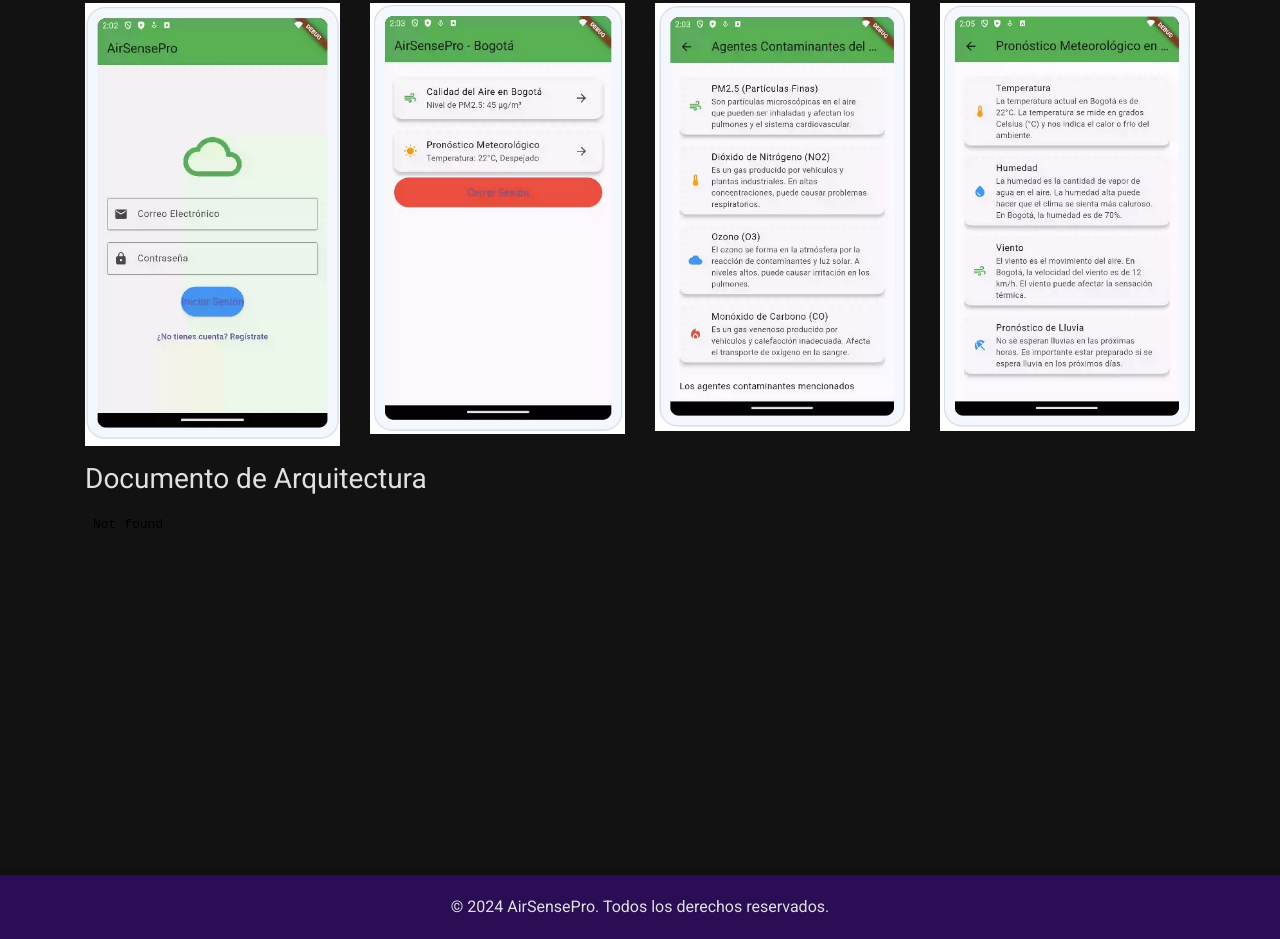
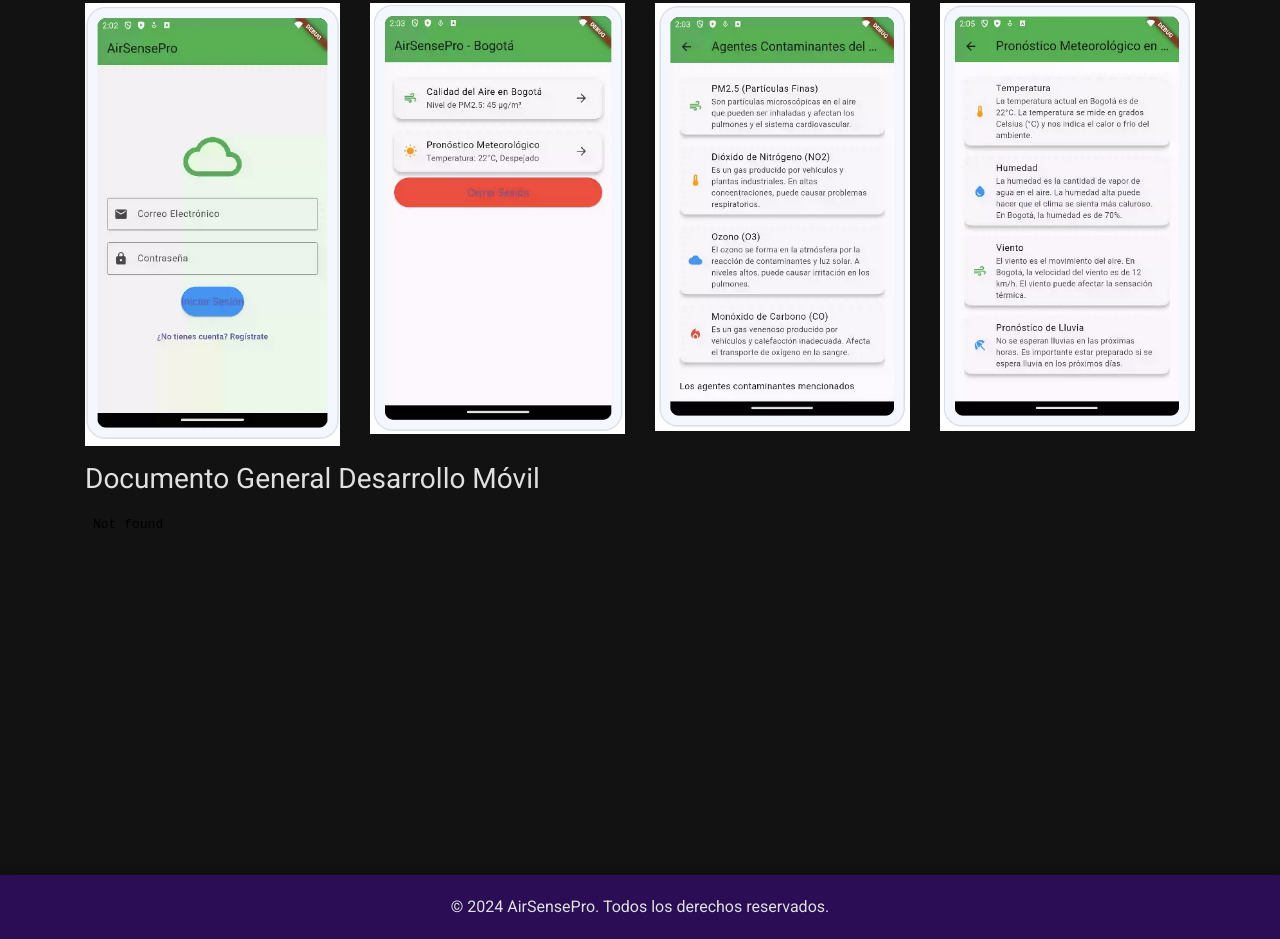
Before and after one commit to Gstruss/PortafolioAirSensePro, a plain HTML site: page pagina6.html in a window 1280 px wide. Shown: the part 461-1400 px from the top of the page. Drawn offline with nearby package versions, Linux system fonts and the light colour scheme.

Commit message:
act sem 6

```diff
--- a/pagina6.html
+++ b/pagina6.html
@@ -70,7 +70,7 @@
     </div>
 </div>
 
-<h3>Documento de Arquitectura</h3>
+<h3>Documento General Desarrollo Móvil</h3>
     <div class="arq">
         <iframe src="doc/Documento ASP Movil.pdf" frameborder="0"></iframe>
     </div>
```
